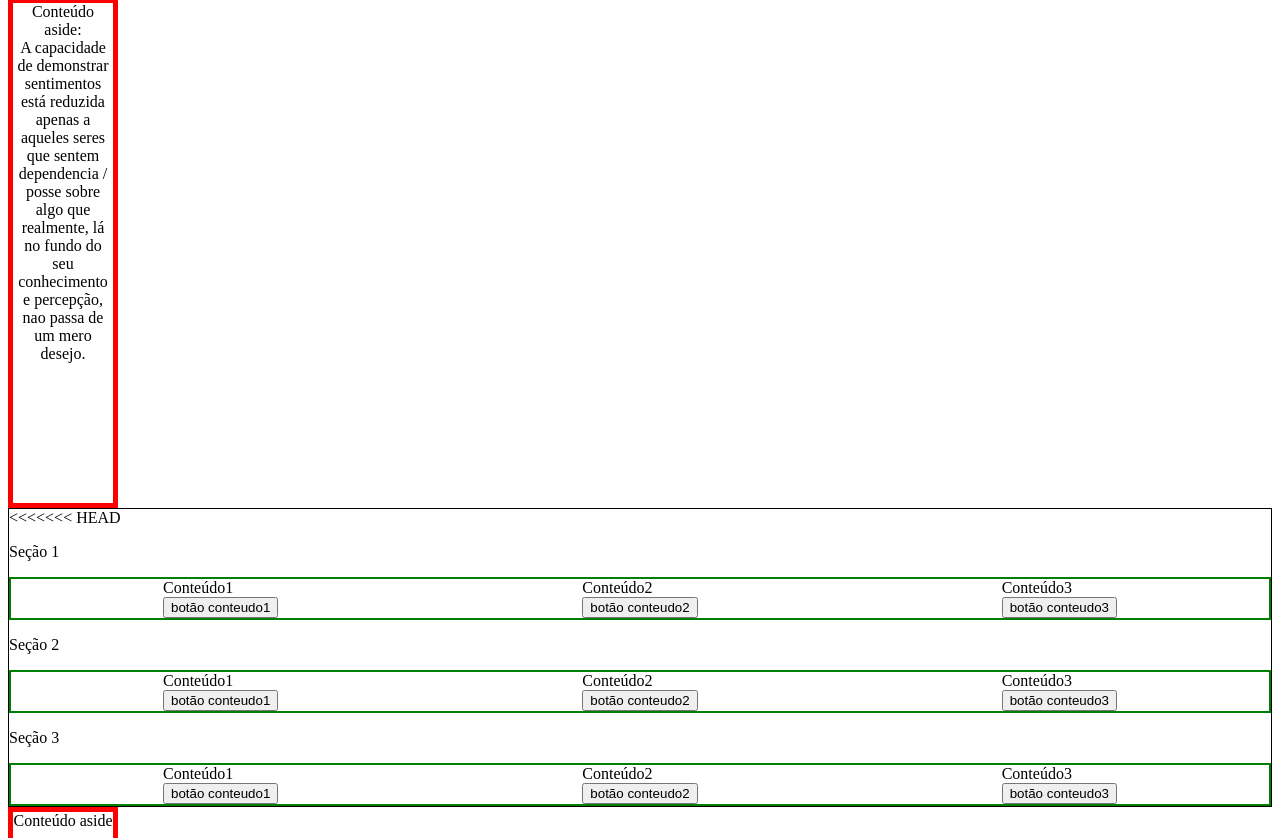
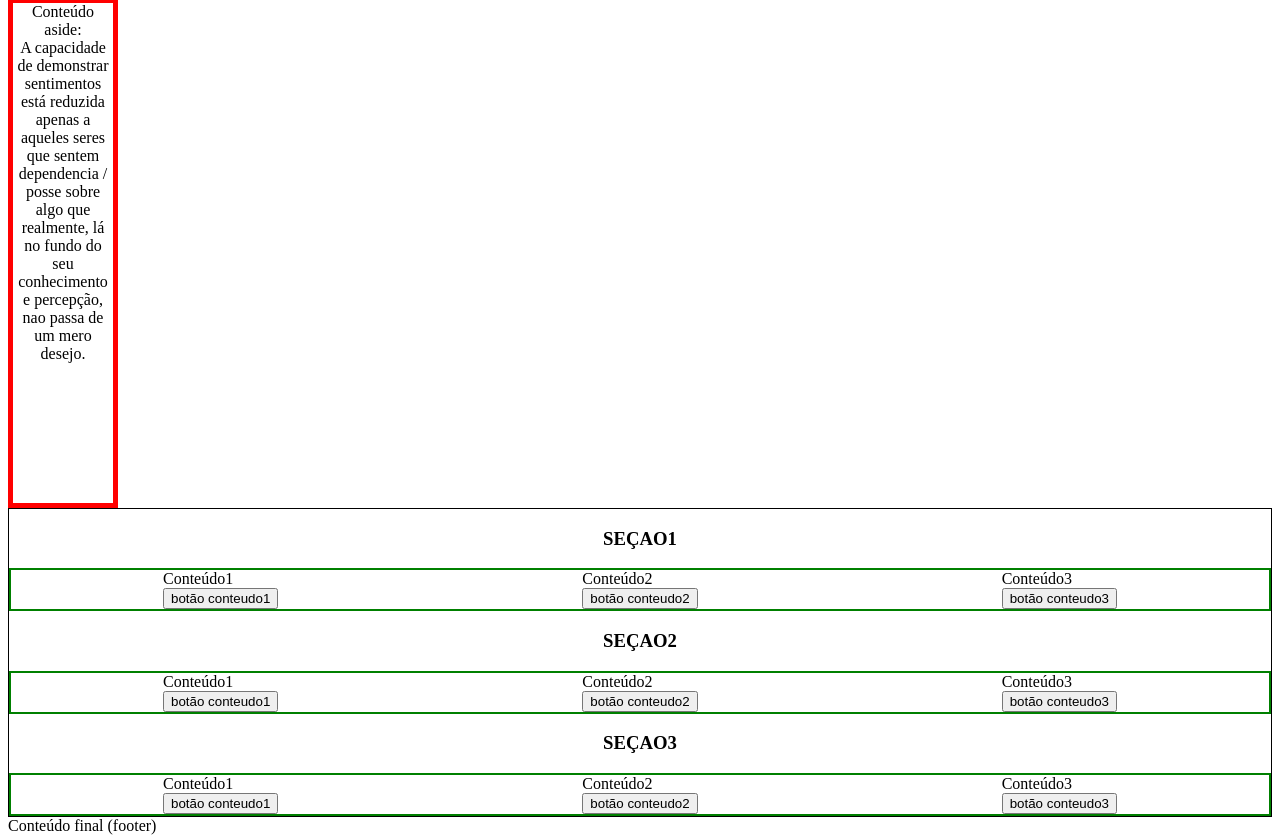
Before and after one commit to henriqueAvner/project-type-1, a website: page index.html in a window 1280 px wide. Shown: the part 114-952 px from the top of the page. Drawn offline with Linux system fonts and the light colour scheme.

Commit message:
Mergeando os conteudos das 3 branchs

```diff
--- a/index.html
+++ b/index.html
@@ -22,56 +22,6 @@
         </aside>
     </div>
     <main id="main-content">
-<<<<<<< HEAD
-      <p>Seção 1</p>
-      <section class="section-class">
-        <div class="content">
-          Conteúdo1
-          <button>botão conteudo1</button>
-        </div>
-        <div class="content">
-          Conteúdo2
-          <button>botão conteudo2</button>
-        </div>
-        <div class="content">
-          Conteúdo3
-          <button>botão conteudo3</button>
-        </div>
-      </section>
-      <p>Seção 2</p>
-      <section class="section-class">
-        <div class="content">
-          Conteúdo1
-          <button>botão conteudo1</button>
-        </div>
-        <div class="content">
-          Conteúdo2
-          <button>botão conteudo2</button>
-        </div>
-        <div class="content">
-          Conteúdo3
-          <button>botão conteudo3</button>
-        </div>
-      </section>
-      <p>Seção 3</p>
-      <section class="section-class">
-        <div class="content">
-          Conteúdo1
-          <button>botão conteudo1</button>
-        </div>
-        <div class="content">
-          Conteúdo2
-          <button>botão conteudo2</button>
-        </div>
-        <div class="content">
-          Conteúdo3
-          <button>botão conteudo3</button>
-        </div>
-      </section>
-    </main>
-    <aside id="aside-content">Conteúdo aside</aside>
-    <footer id="footer-content">Conteúdo final (footer)</footer>
-=======
         <h3 class="sub-title">SEÇAO1</h3>
         <section class="section-class">
             <div class="content">
@@ -119,7 +69,5 @@
     </main>
     <footer id="footer-content">Conteúdo final (footer)</footer>
     <script src="index.js"></script>
-
->>>>>>> avner-henrique-development
   </body>
 </html>
```
